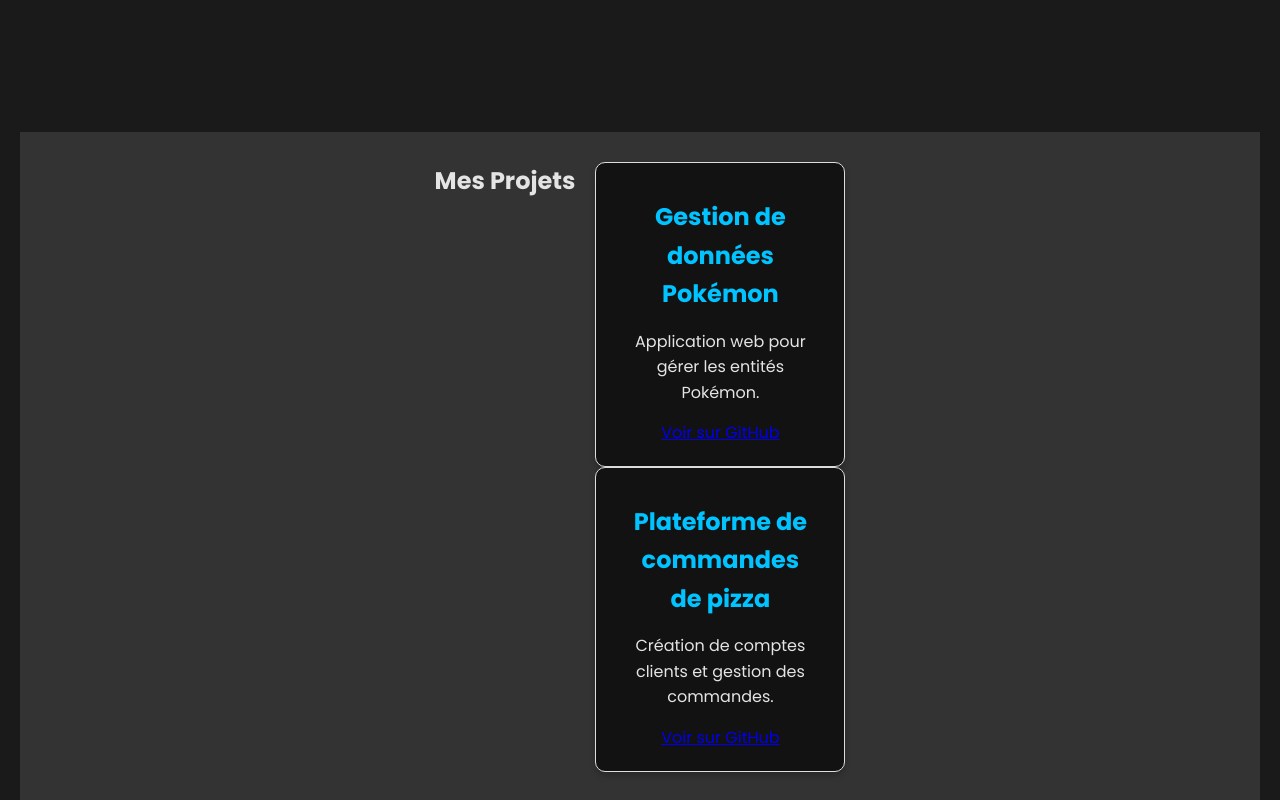
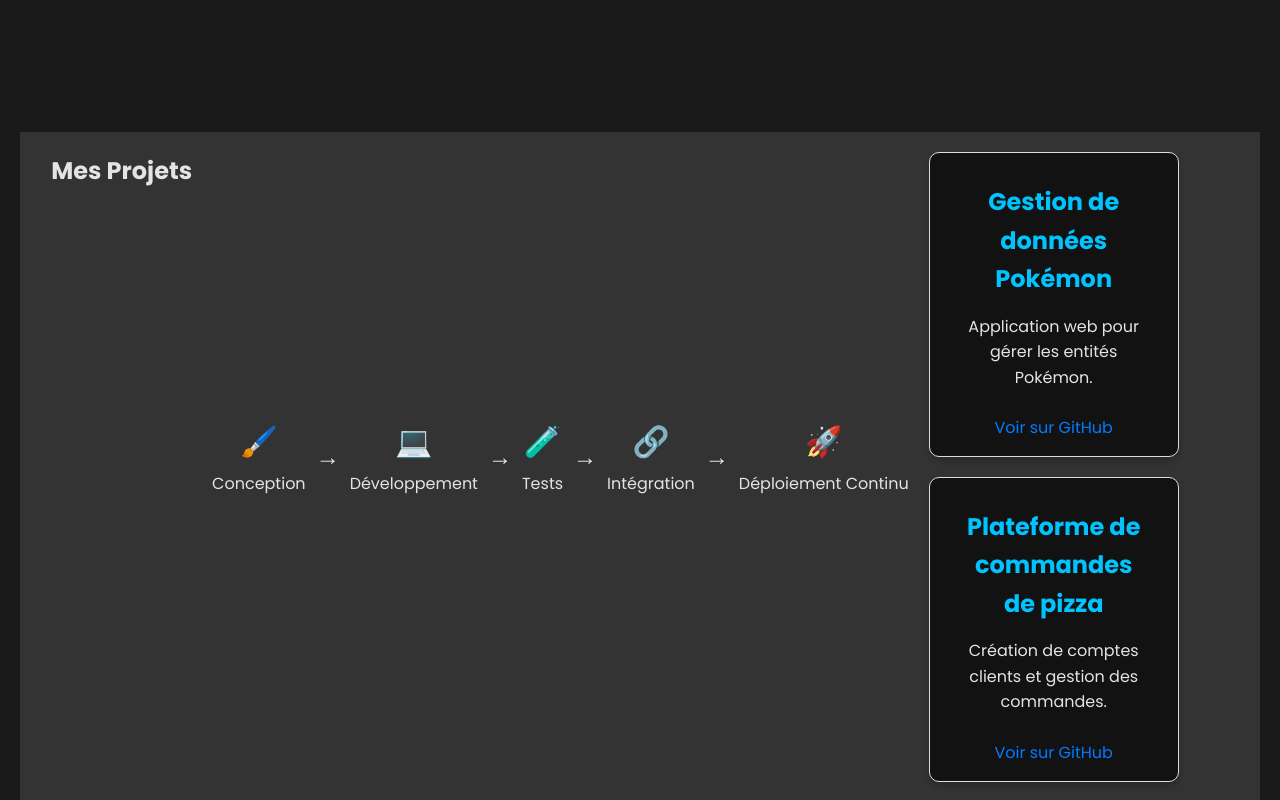
Before and after one commit to YanniBouaoud/portfolio, a React (Create React App) app: page / in a window 1280 px wide. Shown: the part 1900-2700 px from the top of the page. Built offline with nearby package versions, Linux system fonts and the light colour scheme.

Commit message:
rebuild projects

```diff
--- a/src/components/Projects/Projects.css
+++ b/src/components/Projects/Projects.css
@@ -0,0 +1,55 @@
+.projects {
+  padding: 20px;
+}
+
+.timeline {
+  display: flex;
+  align-items: center;
+  justify-content: space-between;
+  margin-bottom: 20px;
+}
+
+.timeline-step {
+  display: flex;
+  align-items: center;
+  flex-direction: column;
+  text-align: center;
+}
+
+.step-icon {
+  font-size: 30px;
+  margin-bottom: 5px;
+}
+
+.timeline-arrow {
+  font-size: 24px;
+  margin: 0 10px;
+}
+
+.project-list {
+  display: grid;
+  grid-template-columns: repeat(auto-fit, minmax(300px, 1fr));
+  gap: 20px;
+}
+
+.project-card {
+  border: 1px solid #ddd;
+  border-radius: 8px;
+  padding: 15px;
+  box-shadow: 2px 2px 5px rgba(0, 0, 0, 0.1);
+}
+
+.project-card h3 {
+  margin-top: 0;
+}
+
+.project-card a {
+  color: #007bff;
+  text-decoration: none;
+  margin-top: 10px;
+  display: inline-block;
+}
+
+.project-card a:hover {
+  text-decoration: underline;
+}
--- a/src/components/Projects/Projects.jsx
+++ b/src/components/Projects/Projects.jsx
@@ -13,12 +13,42 @@
       description: "Création de comptes clients et gestion des commandes.",
       link: "https://github.com/YanniBouaoud",
     },
-    // Ajoute d'autres projets ici.
+    // Ajoutez d'autres projets ici.
   ];
 
   return (
     <div className="projects">
       <h2>Mes Projets</h2>
+
+      {/* Frise chronologique */}
+      <div className="timeline">
+        <div className="timeline-step">
+          <span className="step-icon">🖌️</span>
+          <p>Conception</p>
+        </div>
+        <div className="timeline-arrow">→</div>
+        <div className="timeline-step">
+          <span className="step-icon">💻</span>
+          <p>Développement</p>
+        </div>
+        <div className="timeline-arrow">→</div>
+        <div className="timeline-step">
+          <span className="step-icon">🧪</span>
+          <p>Tests</p>
+        </div>
+        <div className="timeline-arrow">→</div>
+        <div className="timeline-step">
+          <span className="step-icon">🔗</span>
+          <p>Intégration</p>
+        </div>
+        <div className="timeline-arrow">→</div>
+        <div className="timeline-step">
+          <span className="step-icon">🚀</span>
+          <p>Déploiement Continu</p>
+        </div>
+      </div>
+
+      {/* Liste des projets */}
       <div className="project-list">
         {projects.map((project, index) => (
           <div key={index} className="project-card">
```
